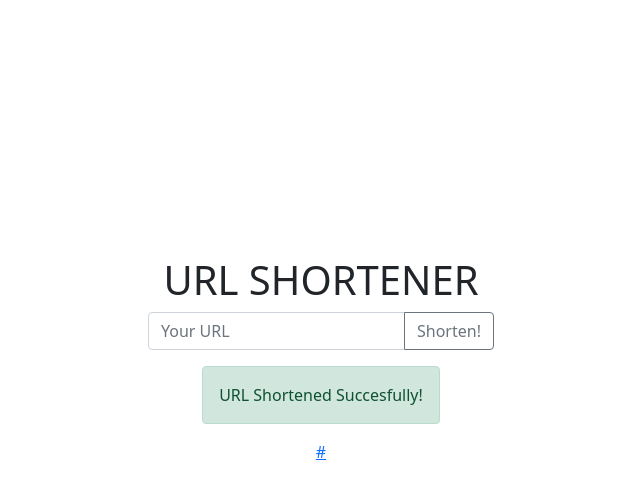
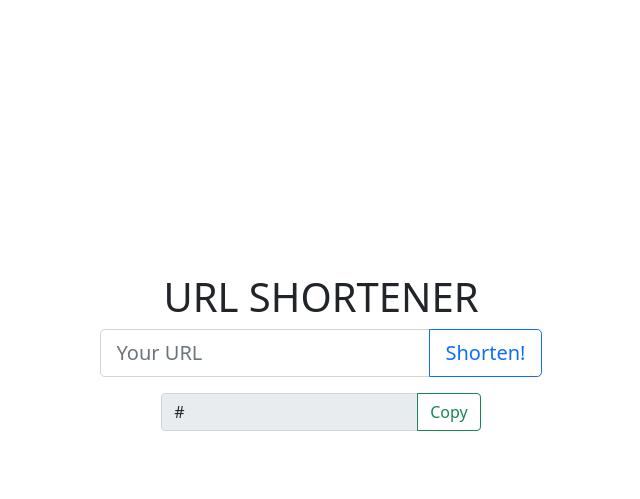
Before and after one commit to jlevickas/pyurl-shortener, a Django app: template urlshortener/templates/urlshortener/index.html in a window 1280 px wide. Shown: the top 499 px of the page, without its empty margins (319-959 px from the left). Run offline with Django 4.2, Linux system fonts and the light colour scheme; tables that the repository leaves empty hold one stand-in row (values such as "Sample post"); the template is opened without the code that fills it: values that come from a table or form of the project are taken from there, most other values are stand-ins (such as "Sample title", 1, 10 or a date in 2020).

Commit message:
Added "Copy to clipboard" button, made some frontend adjustements

```diff
--- a/urlshortener/forms.py
+++ b/urlshortener/forms.py
@@ -4,4 +4,4 @@ from django.forms import TextInput
 
 class URLForm(forms.Form):
     url = forms.CharField(label='', max_length=100, widget=forms.TextInput(
-        attrs={'placeholder': 'Your URL', 'class': 'form-control', 'aria-describedby': 'button-addon1'}))
+        attrs={'placeholder': 'Your URL', 'autocomplete': 'off', 'class': 'form-control', 'aria-describedby': 'button-addon1'}))
--- a/urlshortener/static/urlshortener/js/main.js
+++ b/urlshortener/static/urlshortener/js/main.js
@@ -1,8 +1,19 @@
-console.log(document.querySelector('title').innerText)
-
 let input = document.querySelector('#id_url')
+let copybtn = document.querySelector('#success button')
 
 input.addEventListener('focus',(e)=>{
     console.log(input)
     input.value = ''
 })
+
+
+function updateClipboard(){
+    let url = document.querySelector('#shortURL').value
+    navigator.clipboard.writeText(url)
+    copybtn.innerHTML = 'Copied!'
+    setTimeout(function(){
+        copybtn.innerHTML = 'Copy'
+    },3000)
+}
+
+copybtn.addEventListener('click',updateClipboard)
--- a/urlshortener/templates/urlshortener/index.html
+++ b/urlshortener/templates/urlshortener/index.html
@@ -15,16 +15,18 @@
             <h1>URL SHORTENER</h1>
             <form action="" method="post">
                 {% csrf_token %}
-                <div class="input-group mb-3">
+                <div class="input-group input-group-lg mb-3">
                     {{urlInput}}
-                    <button class="btn btn-outline-secondary" type="submit" id="button-addon1">Shorten!</button>
+                    <button class="btn btn-outline-primary" type="submit" id="button-addon1">Shorten!</button>
                 </div>
             </form>
             {% if fullURL %}
-                <div class="alert alert-success" role="alert">
-                    URL Shortened Succesfully!
+                <div id="success">
+                    <div class='input-group mb-3'>
+                        <input type="url" class="form-control" readonly value="{{fullURL}}" id='shortURL'>
+                        <button class="btn btn-outline-success" type="button" id="button-addon2">  Copy  </button>
+                    </div>
                 </div>
-                <a href={{fullURL}} id='short-url'>{{fullURL}}</a>
             {% elif fullURL != '' %}
             <div class="alert alert-danger" role="alert">
                 Enter a valid URL
```
